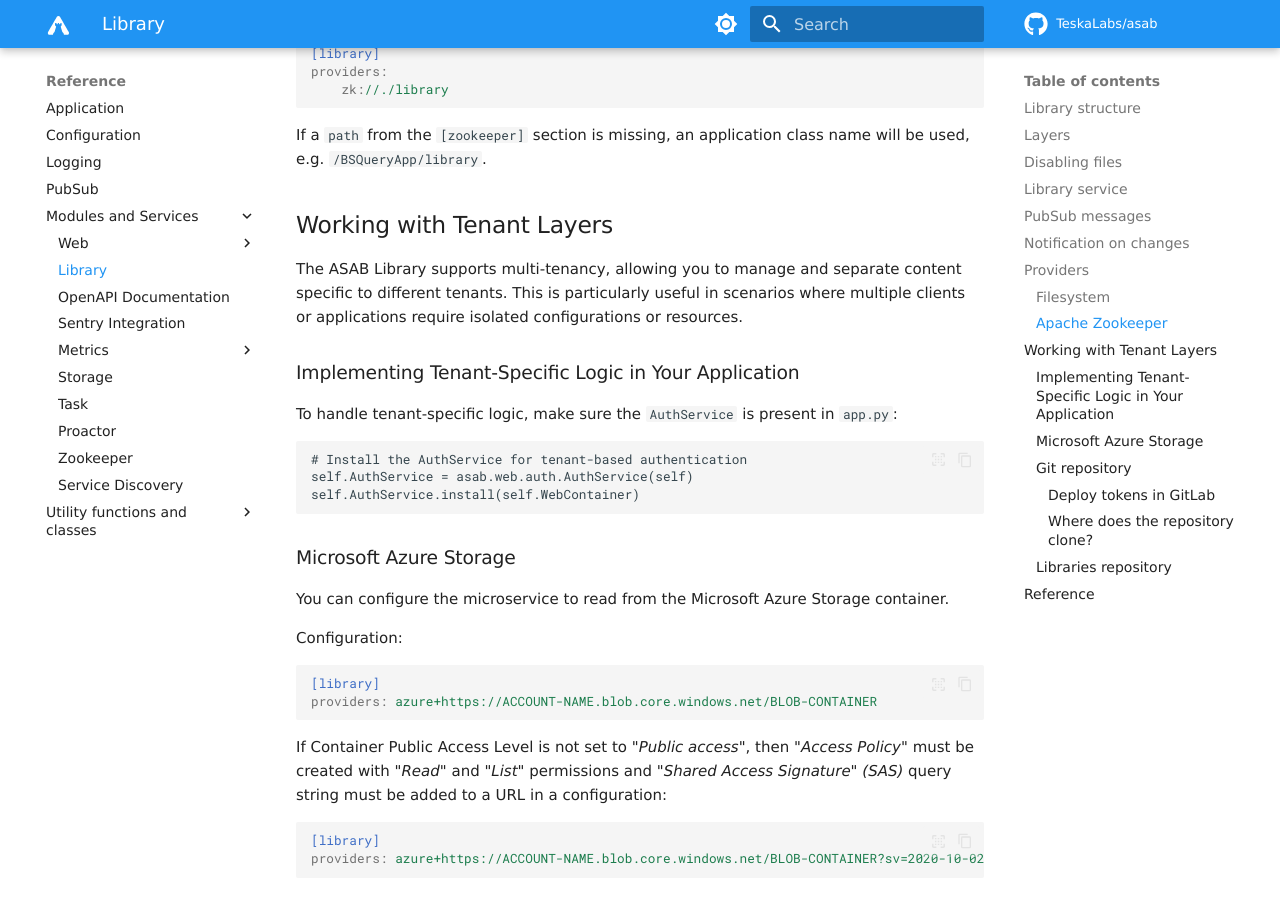
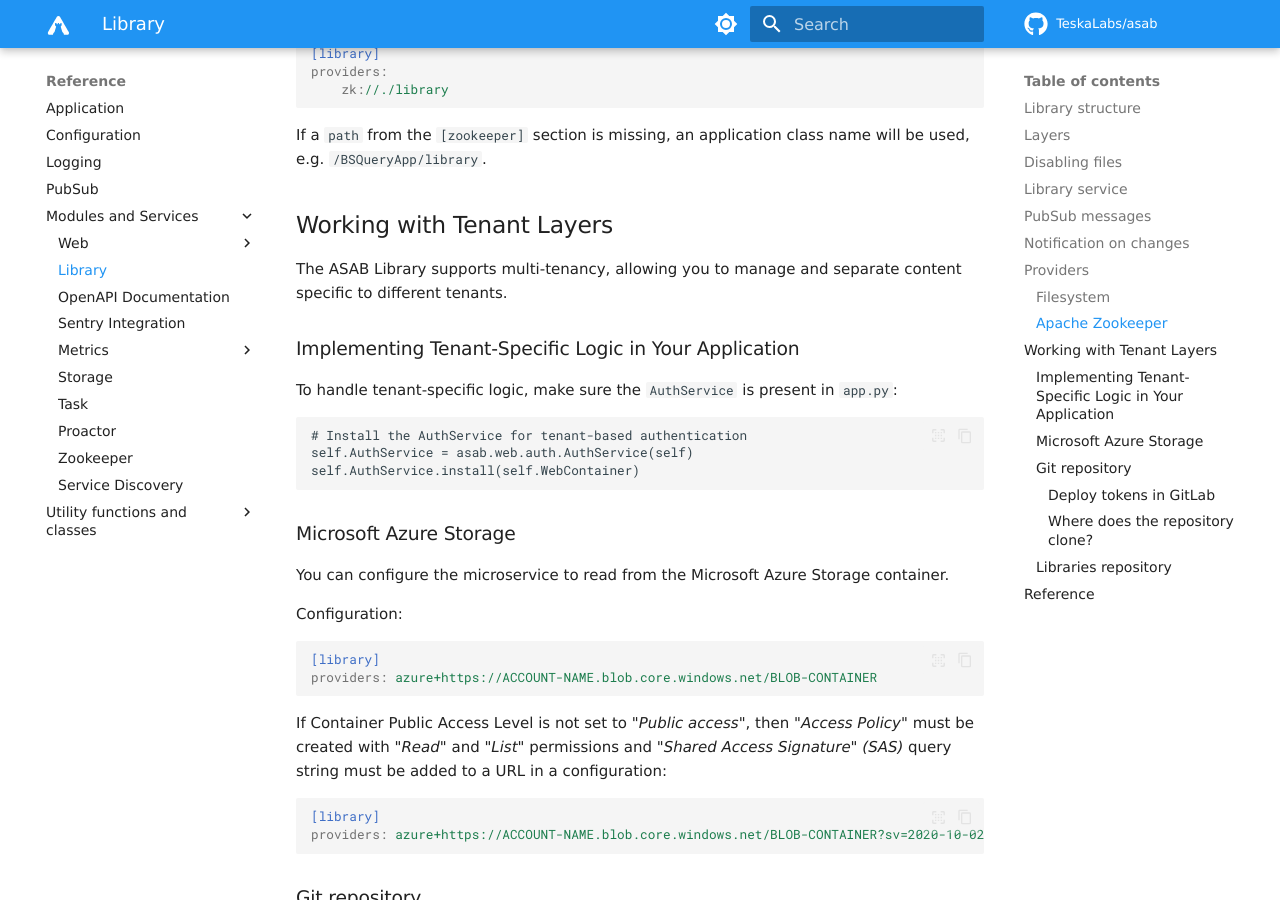
Before and after one commit to TeskaLabs/asab, an MkDocs documentation site: the page built from docs/reference/services/library.md, in a window 1280 px wide and 900 px high, scrolled down 5710 px. Built offline with MkDocs 1.6.1 and Material for MkDocs 9.7.7, drawn with Linux system fonts in a browser that asks for light colours; some web fonts are replaced; comment, search, counter and statistics services are not loaded.

Commit message:
remove stuff

```diff
--- a/docs/reference/services/library.md
+++ b/docs/reference/services/library.md
@@ -277,7 +277,7 @@ If a `path` from the `[zookeeper]` section is missing, an application class name
 
 ## Working with Tenant Layers
 
-The ASAB Library supports multi-tenancy, allowing you to manage and separate content specific to different tenants. This is particularly useful in scenarios where multiple clients or applications require isolated configurations or resources.
+The ASAB Library supports multi-tenancy, allowing you to manage and separate content specific to different tenants.
 
 ### Implementing Tenant-Specific Logic in Your Application
 
```
